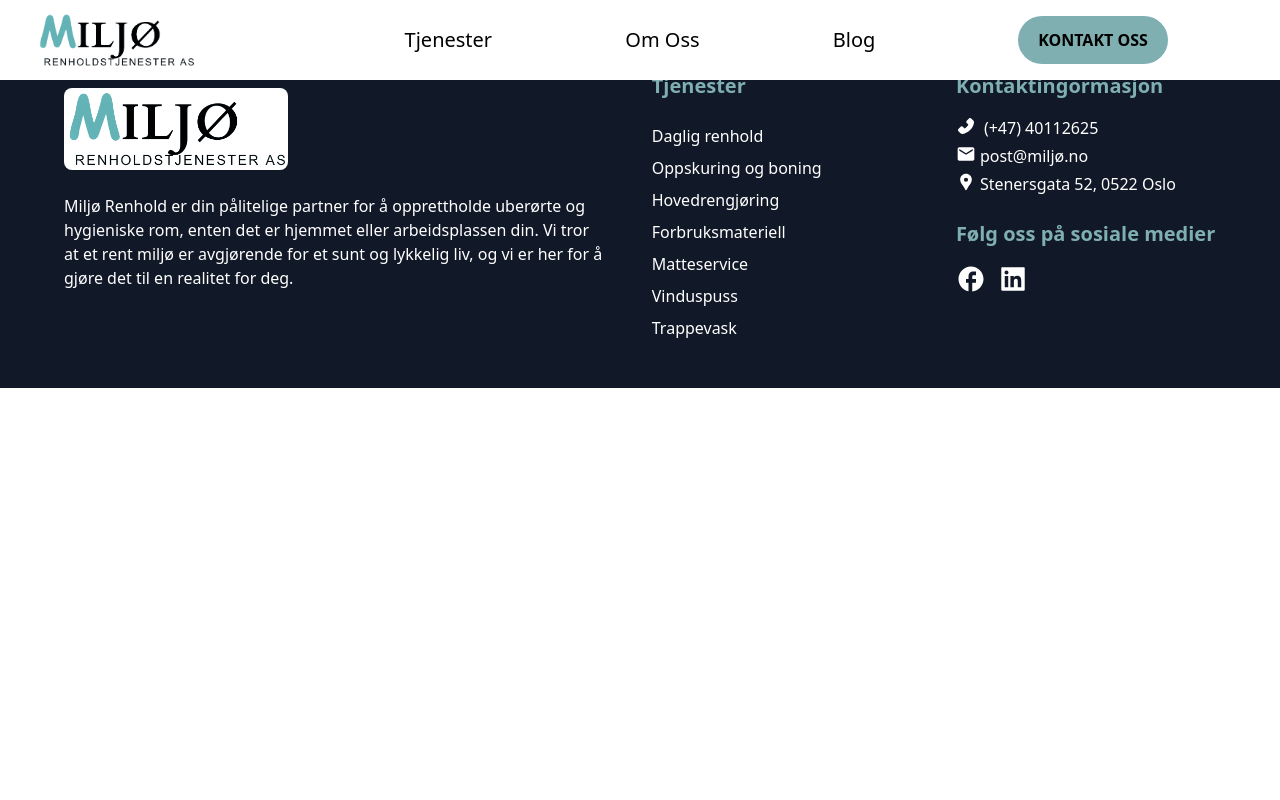
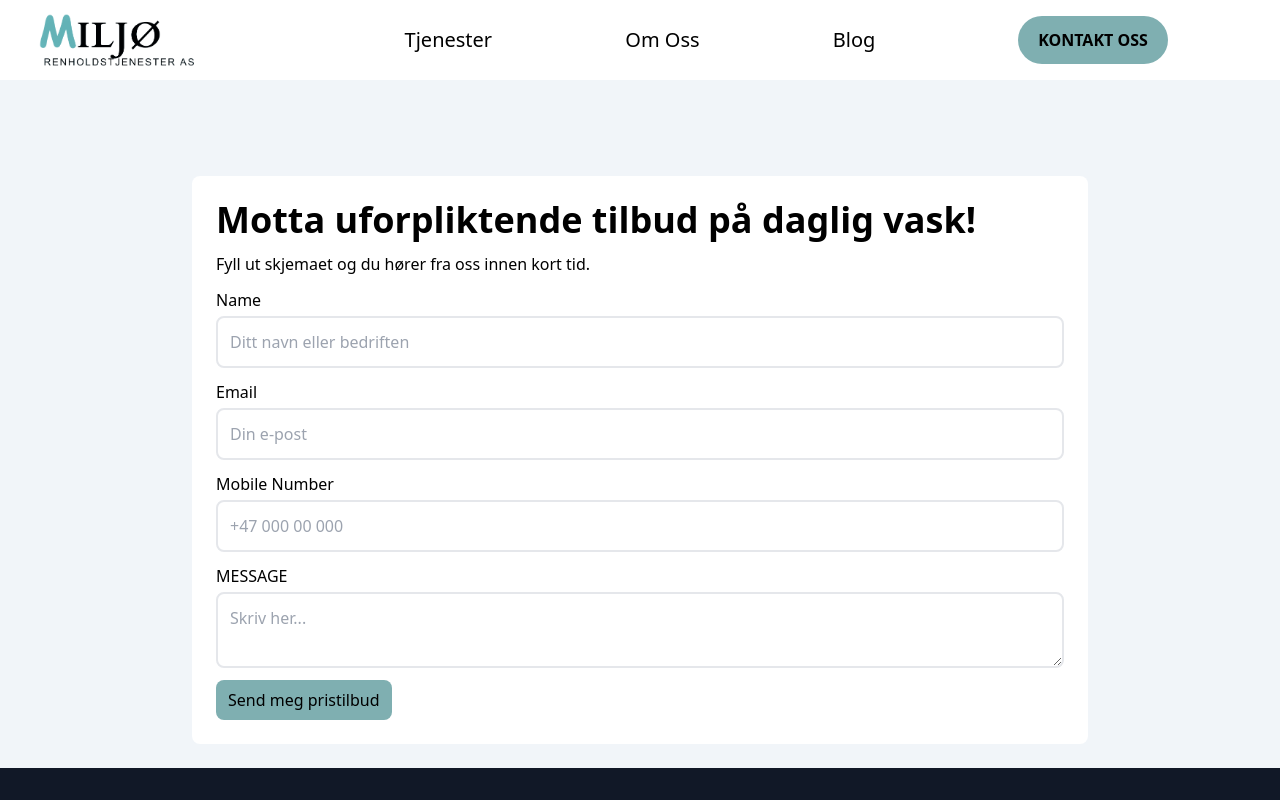
Before and after one commit to Amrit199/cleaning_website, a Next.js app: page /contact in a window 1280 px wide. Shown: the top 800 px of the page. Built offline with nearby package versions, Linux system fonts and the light colour scheme.

Commit message:
kontakt form
kontakt form updated

```diff
--- /dev/null
+++ b/components/ContactForm.jsx
@@ -0,0 +1,90 @@
+import React, { useState } from "react";
+import CustomInput from "./CustomInput";
+
+const ContactForm = () => {
+  const [formData, setFormData] = useState({
+    name: "",
+    mobile: "",
+    email: "",
+    subject: "",
+    message: "",
+  });
+  const handleChange = (e) => {
+    setFormData({
+      ...formData,
+      [e.target.name]: e.target.value,
+    });
+  };
+  const handleSubmit = (e) => {
+    e.preventDefault();
+    if (
+      (formData.name,
+      formData.mobile,
+      formData.email,
+      formData.subject,
+      formData.message == "")
+    ) {
+      alert("Please Fill out all the details");
+      // return setError(!error)
+    } else {
+      alert("Thank you, your message has been sent");
+      setFormData({
+        name: "",
+        mobile: "",
+        email: "",
+        subject: "",
+        message: "",
+      });
+    }
+  };
+  return (
+    <div className="w-full p-6 flex flex-col items-start gap-3">
+      <h2 className="text-black">Motta uforpliktende tilbud på daglig vask!</h2>
+      <p>Fyll ut skjemaet og du hører fra oss innen kort tid.</p>
+      <form
+        onSubmit={handleSubmit}
+        className="w-full flex flex-col items-start justify-center gap-3"
+      >
+        <CustomInput
+          title="Name"
+          type="text"
+          name="name"
+          placeholder="Ditt navn eller bedriften"
+          value={formData.name}
+          onChange={handleChange}
+        />
+        <CustomInput
+          title="Email"
+          type="email"
+          name="email"
+          placeholder="Din e-post"
+          value={formData.email}
+          onChange={handleChange}
+        />
+        <CustomInput
+          title="Mobile Number"
+          type="text"
+          name="mobile"
+          placeholder="+47 000 00 000"
+          value={formData.mobile}
+          onChange={handleChange}
+        />
+        <div className="w-full flex flex-col gap-1">
+          <label>MESSAGE</label>
+          <textarea
+            className="p-3 border-2 rounded-lg"
+            name="message"
+            placeholder="Skriv her..."
+            value={formData.message}
+            onChange={handleChange}
+          ></textarea>
+        </div>
+        <button className=" px-3 py-2 bg-[#7fafb1] rounded-lg">
+          Send meg pristilbud
+        </button>
+      </form>
+    </div>
+  );
+};
+
+export default ContactForm;
--- /dev/null
+++ b/components/CustomInput.jsx
@@ -0,0 +1,19 @@
+import React from "react";
+
+const CustomInput = ({ title, type, name, value, placeholder, onChange }) => {
+  return (
+    <div className="w-full flex flex-col gap-1">
+      <label>{title}</label>
+      <input
+        type={type}
+        className="p-3 border-2 rounded-lg"
+        name={name}
+        value={value}
+        placeholder={placeholder}
+        onChange={onChange}
+      />
+    </div>
+  );
+};
+
+export default CustomInput;
--- a/components/Navbar.jsx
+++ b/components/Navbar.jsx
@@ -36,7 +36,7 @@ export default function Navbar() {
           </Link>
         </div>
         <Link
-          href="/"
+          href="/contact"
           className="basis-1/4 hidden md:flex items-center justify-center"
         >
           <button className="px-5 py-3 bg-[#7fafb1] hover:bg-[#C0D7D8] text-black rounded-3xl uppercase font-bold">
@@ -87,7 +87,7 @@ export default function Navbar() {
             <Link href="/blogs" className="hover:text-[#206e61] cursor-pointer">
               Blog
             </Link>
-            <Link href="/" className="flex items-center justify-center">
+            <Link href="/contact" className="flex items-center justify-center">
               <button className="px-5 py-1 md:py-3 bg-[#4d696a] hover:bg-[#7fafb1] text-white rounded-3xl text-base uppercase font-bold md:text-xl">
                 Kontakt oss
               </button>
--- a/pages/contact.jsx
+++ b/pages/contact.jsx
@@ -1,9 +1,16 @@
-import React from 'react'
+import ContactForm from "@/components/ContactForm";
+import React from "react";
 
 const Contact = () => {
   return (
-    <div>Contact</div>
-  )
-}
+    <div className=" w-full pt-24 pb-6 bg-slate-100">
+      <div className="pt-6 md:pt-20">
+        <div className="bg-white w-[95%] lg:w-[70%] mx-auto rounded-lg">
+          <ContactForm />
+        </div>
+      </div>
+    </div>
+  );
+};
 
-export default Contact
+export default Contact;
```
Also changed, not shown: components/CustomButton.jsx (added).
